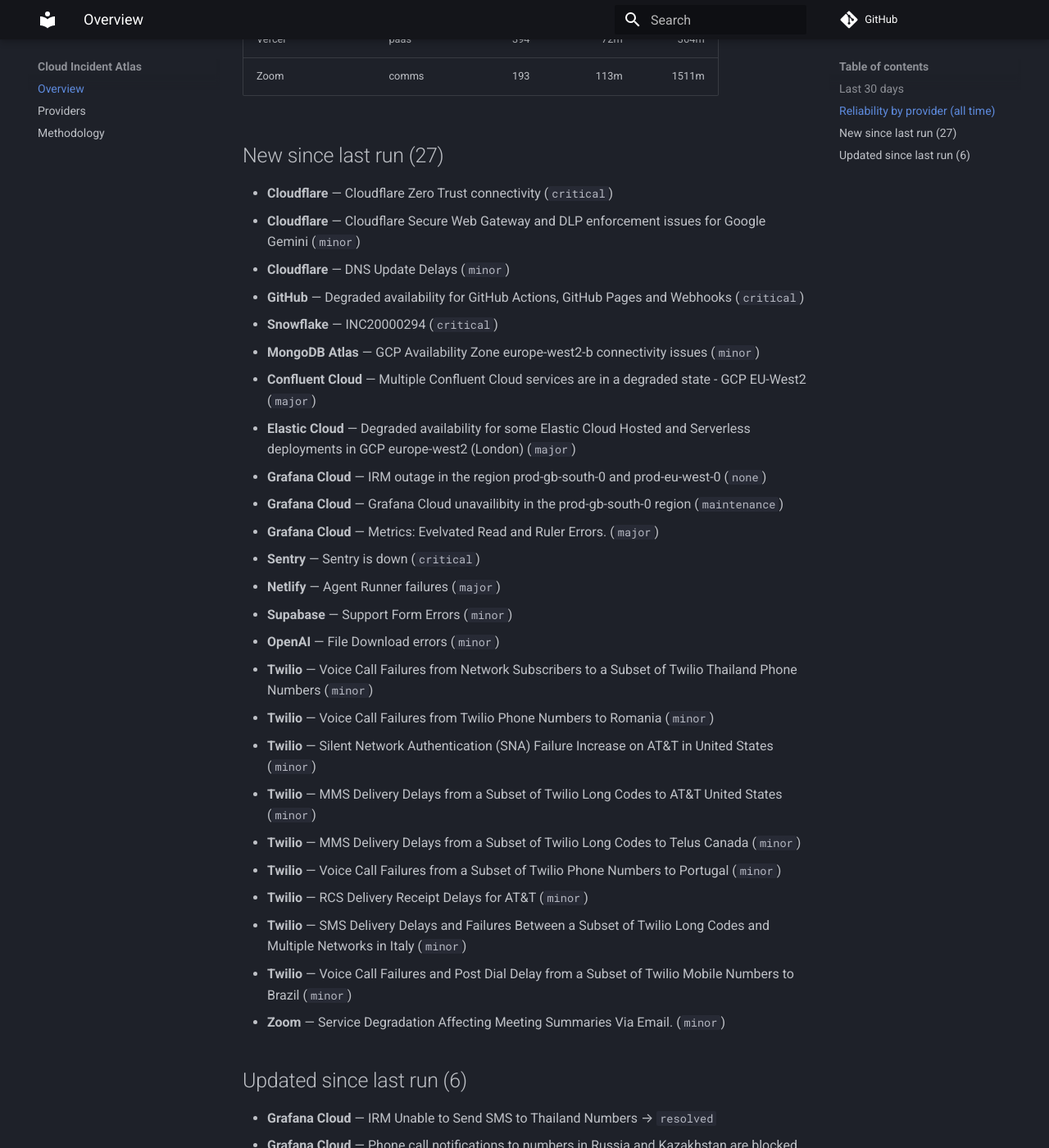
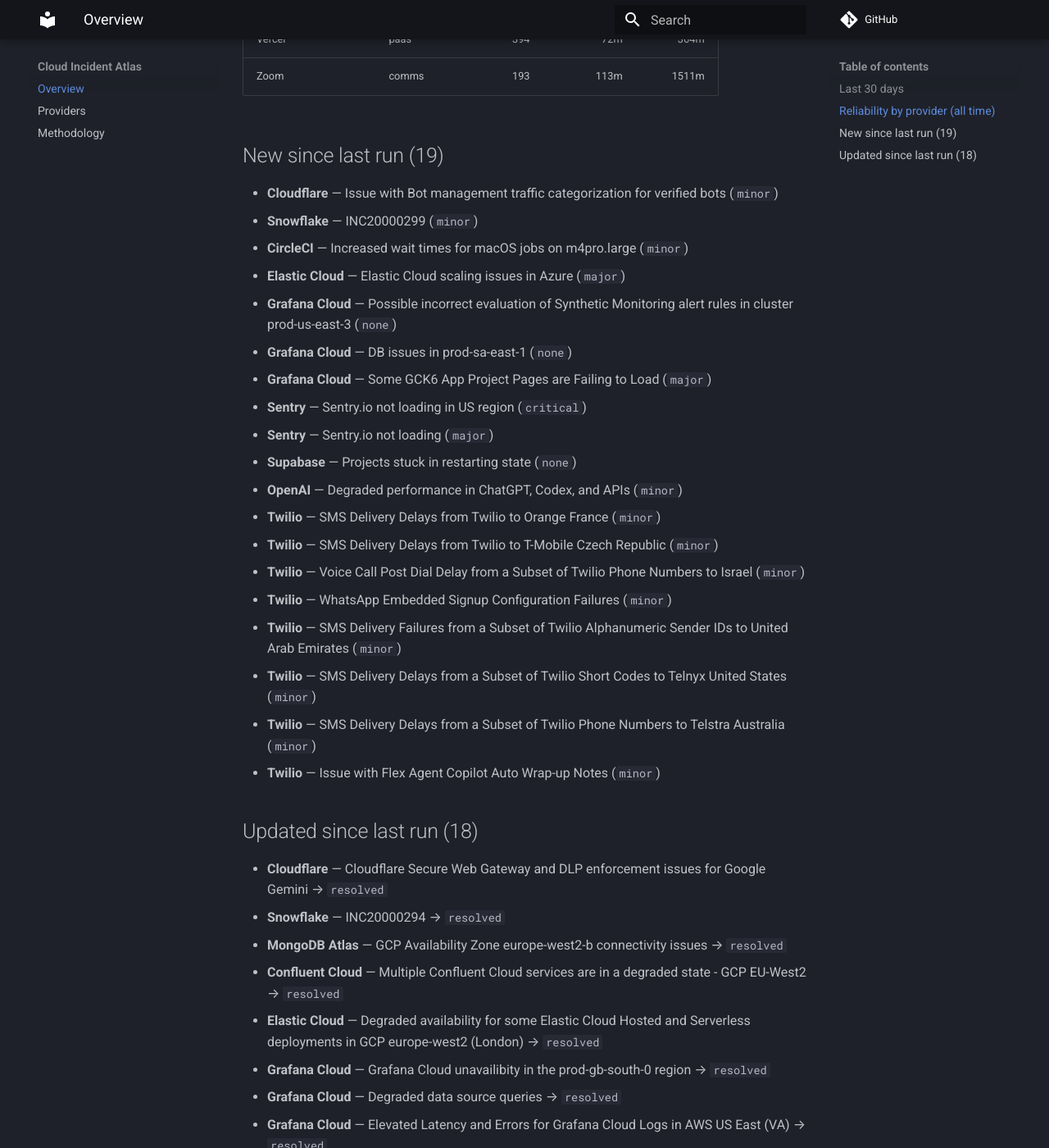
Before and after one commit to ayushgupta07xx/cloud-incident-atlas, an MkDocs documentation site: the page built from docs/index.md, in a window 1280 px wide and 1400 px high, scrolled down 1513 px. Shown: the whole window at 82% size. Built offline with MkDocs 1.6.1 and Material for MkDocs 9.7.7, drawn with Linux system fonts in a browser that asks for light colours; comment, search, counter and statistics services are not loaded; some of the changed text lies outside the part shown.

Commit message:
docs: refresh digest and charts
Regenerated from the corpus by the ingest pipeline.

Run: https://github.com/ayushgupta07xx/cloud-incident-atlas/actions/runs/39593643398

Co-authored-by: github-actions[bot] <41898282+github-actions[bot]@users.noreply.github.com>

```diff
--- a/docs/index.md
+++ b/docs/index.md
@@ -14,65 +14,71 @@
 | Atlassian | devtools | 39 | 120m | 2244m |
 | Amazon Web Services | cloud | 79 | — | — |
 | Microsoft Azure | cloud | 1 | — | — |
-| CircleCI | devtools | 320 | 69m | 481m |
-| Cloudflare | cdn | 6788 | 239m | 506m |
-| Confluent Cloud | data | 267 | 194m | 1606m |
+| CircleCI | devtools | 321 | 70m | 481m |
+| Cloudflare | cdn | 6789 | 239m | 507m |
+| Confluent Cloud | data | 267 | 195m | 1599m |
 | Datadog | observability | 127 | 73m | 226m |
 | DigitalOcean | cloud | 510 | 144m | 571m |
 | Discord | comms | 224 | 56m | 292m |
-| Elastic Cloud | observability | 261 | 192m | 1543m |
+| Elastic Cloud | observability | 262 | 192m | 1506m |
 | Google Cloud Platform | cloud | 8 | 556m | — |
 | GitHub | devtools | 639 | 67m | 290m |
-| Grafana Cloud | observability | 782 | 92m | 1138m |
+| Grafana Cloud | observability | 785 | 92m | 1136m |
 | HashiCorp Cloud | devtools | 40 | 178m | 1647m |
-| MongoDB Atlas | data | 279 | 120m | 1406m |
+| MongoDB Atlas | data | 279 | 120m | 1403m |
 | Netlify | paas | 227 | 39m | 185m |
 | New Relic | observability | 108 | 63m | 311m |
 | npm | devtools | 65 | 107m | 347m |
-| OpenAI | ai | 113 | 109m | 663m |
-| Sentry | observability | 344 | 85m | 361m |
-| Snowflake | data | 207 | 118m | 596m |
-| Supabase | paas | 443 | 152m | 1319m |
-| Twilio | comms | 11139 | 270m | 1095m |
+| OpenAI | ai | 114 | 108m | 653m |
+| Sentry | observability | 346 | 85m | 360m |
+| Snowflake | data | 208 | 118m | 595m |
+| Supabase | paas | 444 | 153m | 1315m |
+| Twilio | comms | 11147 | 270m | 1095m |
 | Vercel | paas | 394 | 72m | 364m |
 | Zoom | comms | 193 | 113m | 1511m |
 
-## New since last run (27)
+## New since last run (19)
 
-- **Cloudflare** — Cloudflare Zero Trust connectivity (`critical`)
-- **Cloudflare** — Cloudflare Secure Web Gateway and DLP enforcement issues for Google Gemini (`minor`)
-- **Cloudflare** — DNS Update Delays (`minor`)
-- **GitHub** — Degraded availability for GitHub Actions, GitHub Pages and Webhooks (`critical`)
-- **Snowflake** — INC20000294 (`critical`)
-- **MongoDB Atlas** — GCP Availability Zone europe-west2-b connectivity issues (`minor`)
-- **Confluent Cloud** — Multiple Confluent Cloud services are in a degraded state - GCP EU-West2 (`major`)
-- **Elastic Cloud** — Degraded availability for some Elastic Cloud Hosted and Serverless deployments in GCP europe-west2 (London) (`major`)
-- **Grafana Cloud** — IRM outage in the region prod-gb-south-0 and prod-eu-west-0 (`none`)
-- **Grafana Cloud** — Grafana Cloud unavailibity in the prod-gb-south-0 region (`maintenance`)
-- **Grafana Cloud** — Metrics: Evelvated Read and Ruler Errors. (`major`)
-- **Sentry** — Sentry is down (`critical`)
-- **Netlify** — Agent Runner failures (`major`)
-- **Supabase** — Support Form Errors (`minor`)
-- **OpenAI** — File Download errors (`minor`)
-- **Twilio** — Voice Call Failures from Network Subscribers to a Subset of Twilio Thailand Phone Numbers (`minor`)
-- **Twilio** — Voice Call Failures from Twilio Phone Numbers to Romania (`minor`)
-- **Twilio** — Silent Network Authentication (SNA) Failure Increase on AT&T in United States (`minor`)
-- **Twilio** — MMS Delivery Delays from a Subset of Twilio Long Codes to AT&T United States (`minor`)
-- **Twilio** — MMS Delivery Delays from a Subset of Twilio Long Codes to Telus Canada (`minor`)
-- **Twilio** — Voice Call Failures from a Subset of Twilio Phone Numbers to Portugal (`minor`)
-- **Twilio** — RCS Delivery Receipt Delays for AT&T (`minor`)
-- **Twilio** — SMS Delivery Delays and Failures Between a Subset of Twilio Long Codes and Multiple Networks in Italy (`minor`)
-- **Twilio** — Voice Call Failures and Post Dial Delay from a Subset of Twilio Mobile Numbers to Brazil (`minor`)
-- **Zoom** — Service Degradation Affecting Meeting Summaries Via Email. (`minor`)
+- **Cloudflare** — Issue with Bot management traffic categorization for verified bots (`minor`)
+- **Snowflake** — INC20000299 (`minor`)
+- **CircleCI** — Increased wait times for macOS jobs on m4pro.large (`minor`)
+- **Elastic Cloud** — Elastic Cloud scaling issues in Azure (`major`)
+- **Grafana Cloud** — Possible incorrect evaluation of Synthetic Monitoring alert rules in cluster prod-us-east-3 (`none`)
+- **Grafana Cloud** — DB issues in prod-sa-east-1 (`none`)
+- **Grafana Cloud** — Some GCK6 App Project Pages are Failing to Load (`major`)
+- **Sentry** — Sentry.io not loading in US region (`critical`)
+- **Sentry** — Sentry.io not loading (`major`)
+- **Supabase** — Projects stuck in restarting state (`none`)
+- **OpenAI** — Degraded performance in ChatGPT, Codex, and APIs (`minor`)
+- **Twilio** — SMS Delivery Delays from Twilio to Orange France (`minor`)
+- **Twilio** — SMS Delivery Delays from Twilio to T-Mobile Czech Republic (`minor`)
+- **Twilio** — Voice Call Post Dial Delay from a Subset of Twilio Phone Numbers to Israel (`minor`)
+- **Twilio** — WhatsApp Embedded Signup Configuration Failures (`minor`)
+- **Twilio** — SMS Delivery Failures from a Subset of Twilio Alphanumeric Sender IDs to United Arab Emirates (`minor`)
+- **Twilio** — SMS Delivery Delays from a Subset of Twilio Short Codes to Telnyx United States (`minor`)
+- **Twilio** — SMS Delivery Delays from a Subset of Twilio Phone Numbers to Telstra Australia (`minor`)
+- **Twilio** — Issue with Flex Agent Copilot Auto Wrap-up Notes (`minor`)
 
-## Updated since last run (6)
+## Updated since last run (18)
 
-- **Grafana Cloud** — IRM Unable to Send SMS to Thailand Numbers → `resolved`
-- **Grafana Cloud** — Phone call notifications to numbers in Russia and Kazakhstan are blocked → `resolved`
+- **Cloudflare** — Cloudflare Secure Web Gateway and DLP enforcement issues for Google Gemini → `resolved`
+- **Snowflake** — INC20000294 → `resolved`
+- **MongoDB Atlas** — GCP Availability Zone europe-west2-b connectivity issues → `resolved`
+- **Confluent Cloud** — Multiple Confluent Cloud services are in a degraded state - GCP EU-West2 → `resolved`
+- **Elastic Cloud** — Degraded availability for some Elastic Cloud Hosted and Serverless deployments in GCP europe-west2 (London) → `resolved`
+- **Grafana Cloud** — Grafana Cloud unavailibity in the prod-gb-south-0 region → `resolved`
+- **Grafana Cloud** — Degraded data source queries → `resolved`
+- **Grafana Cloud** — Elevated Latency and Errors for Grafana Cloud Logs in AWS US East (VA) → `resolved`
+- **Grafana Cloud** — Grafana Access Issues → `resolved`
 - **Grafana Cloud** — Issues with Geomap Tiles → `resolved`
-- **Twilio** — Voice Call Failures from a Subset of Callers to Twilio Denmark Phone Numbers → `resolved`
-- **Twilio** — SMS Delivery Receipt Delays from Twilio to Surf Telecom Brazil → `identified`
-- **Twilio** — SMS Delivery Delays from a Subset of Twilio Short Codes to Brisanet Brazil → `monitoring`
+- **Grafana Cloud** — High Latency in prod-us-east-2 → `resolved`
+- **Grafana Cloud** — Alert rule creation, deletion, and update degradation in prod-us-east-2 → `resolved`
+- **Grafana Cloud** — Partial Logs Write Outage → `resolved`
+- **Twilio** — SMS Delivery Delays from a Subset of Twilio Short Codes to Brisanet Brazil → `resolved`
+- **Twilio** — SMS Delivery Receipt Delays from Twilio to Surf Telecom Brazil → `resolved`
+- **Twilio** — Voice Call Failures from Twilio Phone Numbers to Digi.Mobil Romania → `resolved`
+- **Twilio** — SMS Delivery Delays and Failures between a Subset of Twilio Long Codes and Multiple Networks in Italy → `monitoring`
+- **Twilio** — Voice Call Failures and Post Dial Delay From a Subset of Twilio Mobile Numbers to Brazil → `monitoring`
 
 ---
 
```
Also changed, not shown: other parts of docs/index.md (+3 -3 lines), README.md (+9 -9 lines), docs/providers.md (+17 -17 lines), docs/img/mttr.svg, docs/img/timeline.svg.
